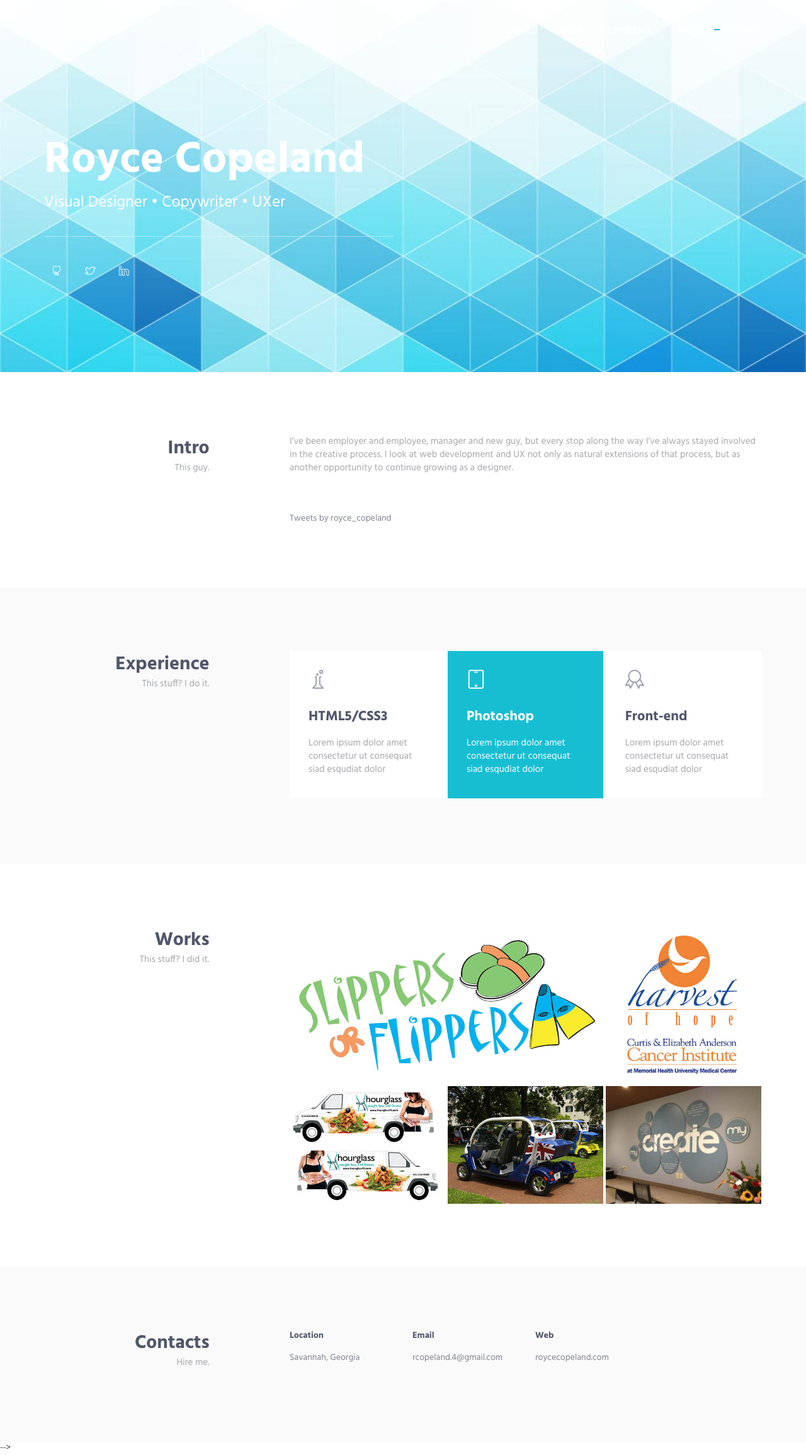
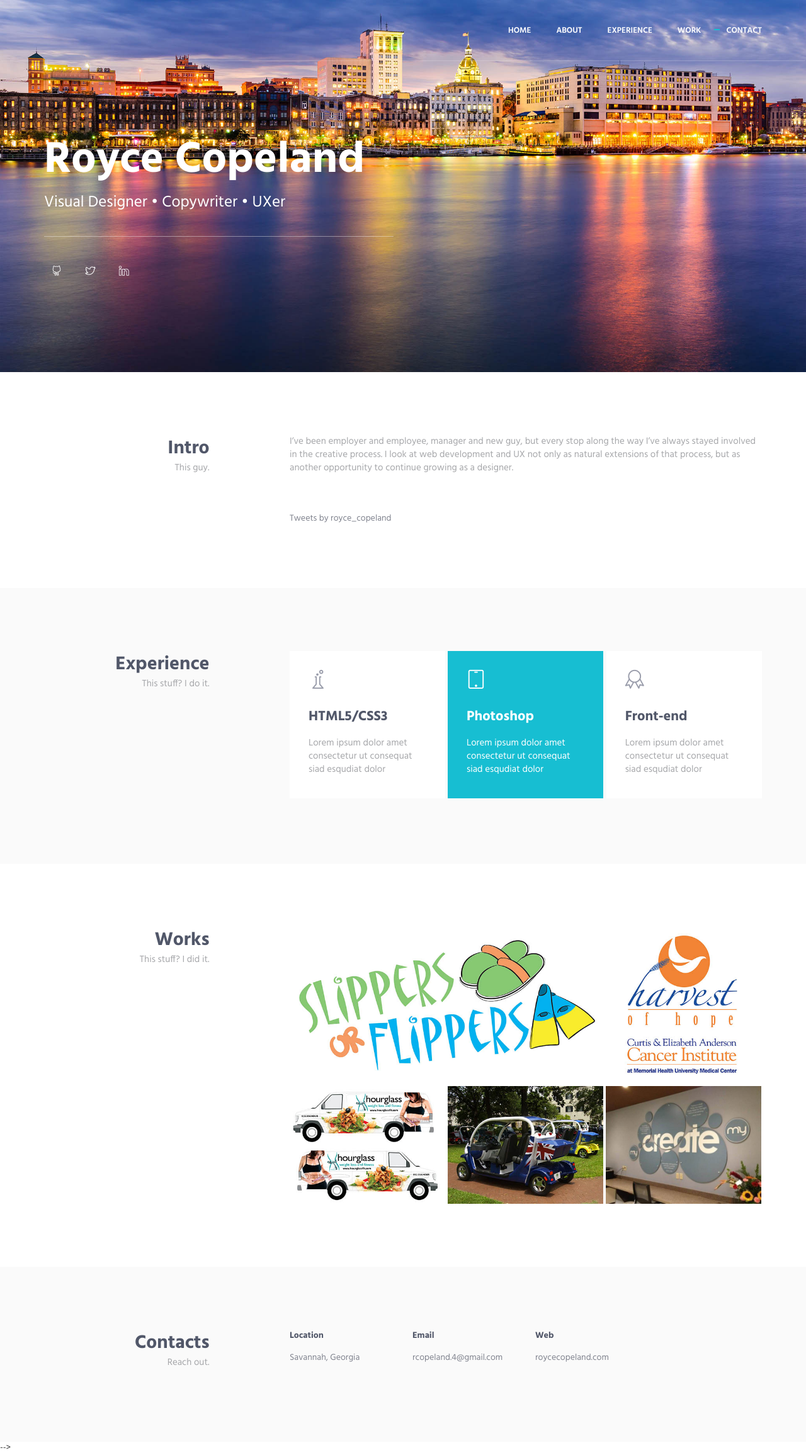
Before and after one commit to RoyceCopeland/Personal, a plain HTML site: page Aircv-gh-pages/HTML/index.html in a window 1280 px wide. Shown: the whole page at 63% size. Drawn offline with Linux system fonts and the light colour scheme.

Commit message:
adds bkgnd image and portfolio images

```diff
--- a/Aircv-gh-pages/HTML/css/layout.css
+++ b/Aircv-gh-pages/HTML/css/layout.css
@@ -342,6 +342,7 @@ fieldset[disabled] .btn-theme {
   border-bottom: 1px solid rgba(255, 255, 255, 0.4);
   padding-bottom: 20px;
   margin-bottom: 35px;
+
 }
 
 /*------------------------------------------------------------------
--- a/Aircv-gh-pages/HTML/index.html
+++ b/Aircv-gh-pages/HTML/index.html
@@ -81,7 +81,7 @@
         <!--========== END HEADER ==========-->
 
         <!--========== SLIDER ==========-->
-        <div class="promo-block parallax-window" data-parallax="scroll" data-image-src="img/1920x1080/main_blue_bkgnd_1920x1080.jpg">
+        <div class="promo-block parallax-window" data-parallax="scroll" data-image-src="img/1920x1080/SAV_1920x1080.jpg">
             <div class="container">
                 <div class="row">
                     <div class="col-sm-6">
@@ -439,7 +439,7 @@
                         <div class="col-sm-3 sm-margin-b-30">
                             <div class="text-right sm-text-left">
                                 <h2 class="margin-b-0">Contacts</h2>
-                                <p>Hire me.</p>
+                                <p>Reach out.</p>
                             </div>
                         </div>
                         <div class="col-sm-8 col-sm-offset-1">
```
Also changed, not shown: Aircv-gh-pages/HTML/img/1920x1080/SAV_1920x1080.jpg (added), 1 other file.
